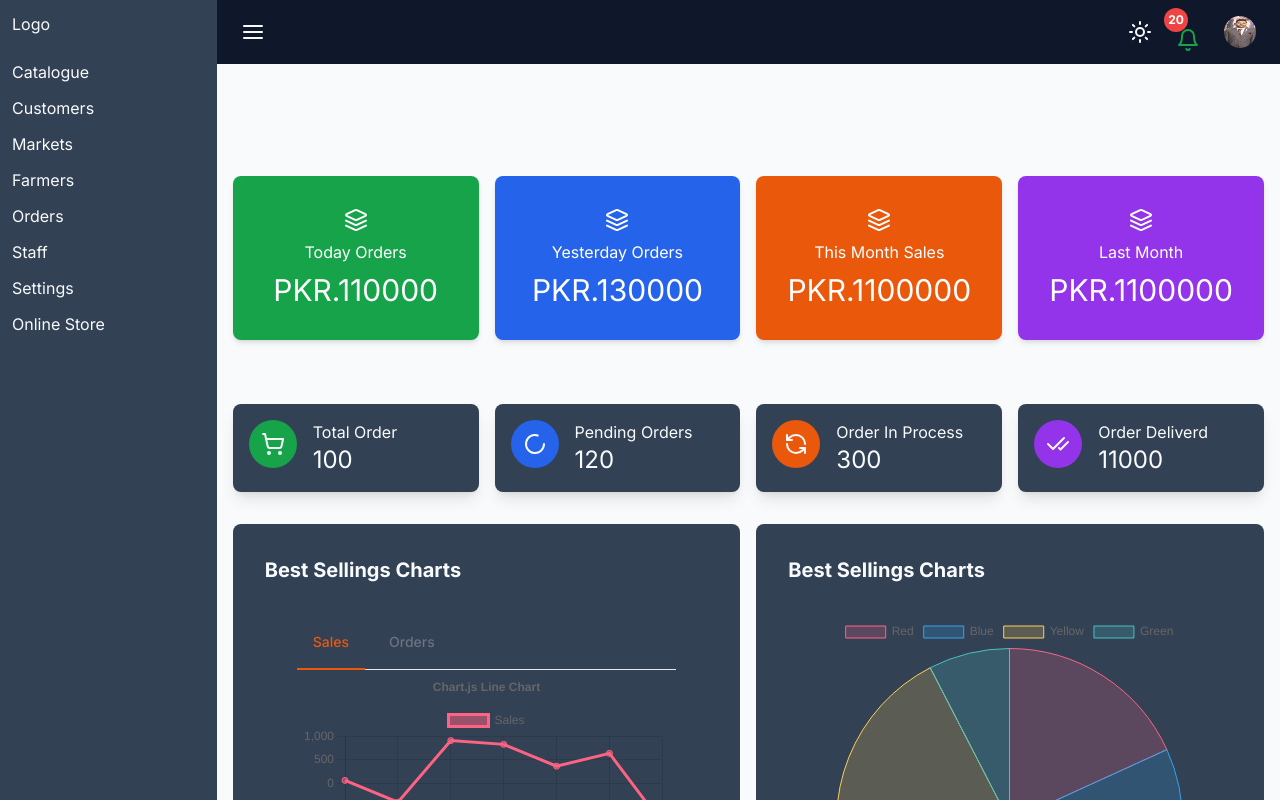
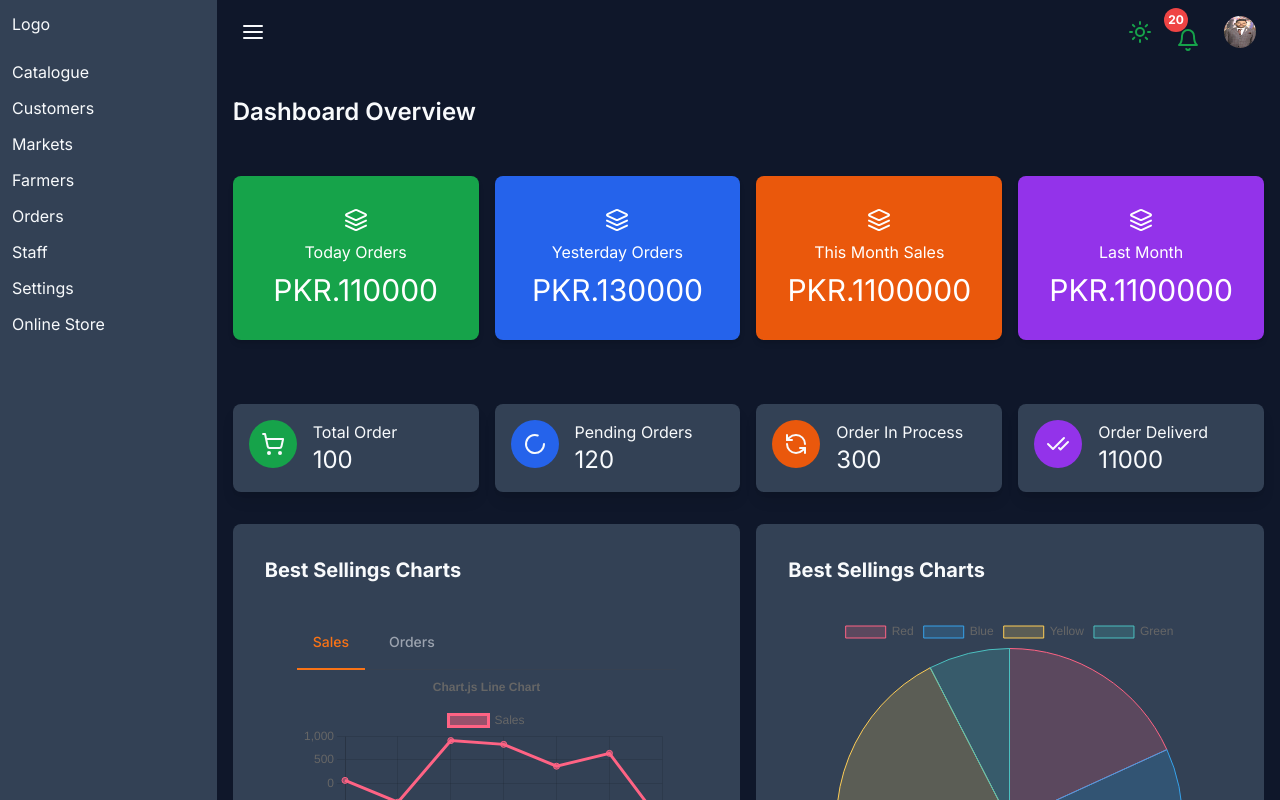
Before and after one commit to Ansari839/multi-vendor, a Next.js app: page /dashboard in a window 1280 px wide. Shown: the top 800 px of the page. Built offline with nearby package versions, Linux system fonts and the light colour scheme.

Commit message:
Theme Mode Complete

```diff
--- a/src/app/layout.js
+++ b/src/app/layout.js
@@ -6,19 +6,19 @@ import { ThemeProvider } from "@/context/Provider";
 const inter = Inter({ subsets: ["latin"] });
 
 export const metadata = {
-  title: "Create Next App",
+  title: "Multi",
   description: "Generated by create next app",
 };
 
 export default function RootLayout({ children }) {
   return (
-    <html lang="en" className="dark">
+    <html lang="en">
       <body className={inter.className}>
         <ThemeProvider
           attribute="class"
           defaultTheme="dark"
-          enableSystem
-          disableTransitionOnChange
+          // enableSystem
+          // disableTransitionOnChange
         >
           {children}
         </ThemeProvider>
--- a/src/components/ui/ThemeSwitcher.jsx
+++ b/src/components/ui/ThemeSwitcher.jsx
@@ -5,7 +5,7 @@ import { Moon, Sun } from "lucide-react";
 
 export default function ThemeSwitcher() {
   const [mount, setMount] = useState(false);
-  const [theme, setTheme] = useState();
+  const { theme, setTheme } = useTheme();
   console.log(theme);
 
   useEffect(() => {
@@ -21,7 +21,7 @@ export default function ThemeSwitcher() {
       className="dark:text-green-600"
       onClick={() => setTheme(theme === "dark" ? "light" : "dark")}
     >
-      {theme === "light" ? <Moon /> : <Sun />}
+      {theme === "light" ? <Moon className="text-green-600" /> : <Sun />}
     </button>
   );
 }
--- a/tailwind.config.js
+++ b/tailwind.config.js
@@ -1,6 +1,6 @@
 /** @type {import('tailwindcss').Config} */
 module.exports = {
-  darkMode: ["dark"],
+  darkMode: ["class"],
   content: [
     "./src/pages/**/*.{js,ts,jsx,tsx,mdx}",
     "./src/components/**/*.{js,ts,jsx,tsx,mdx}",
```
